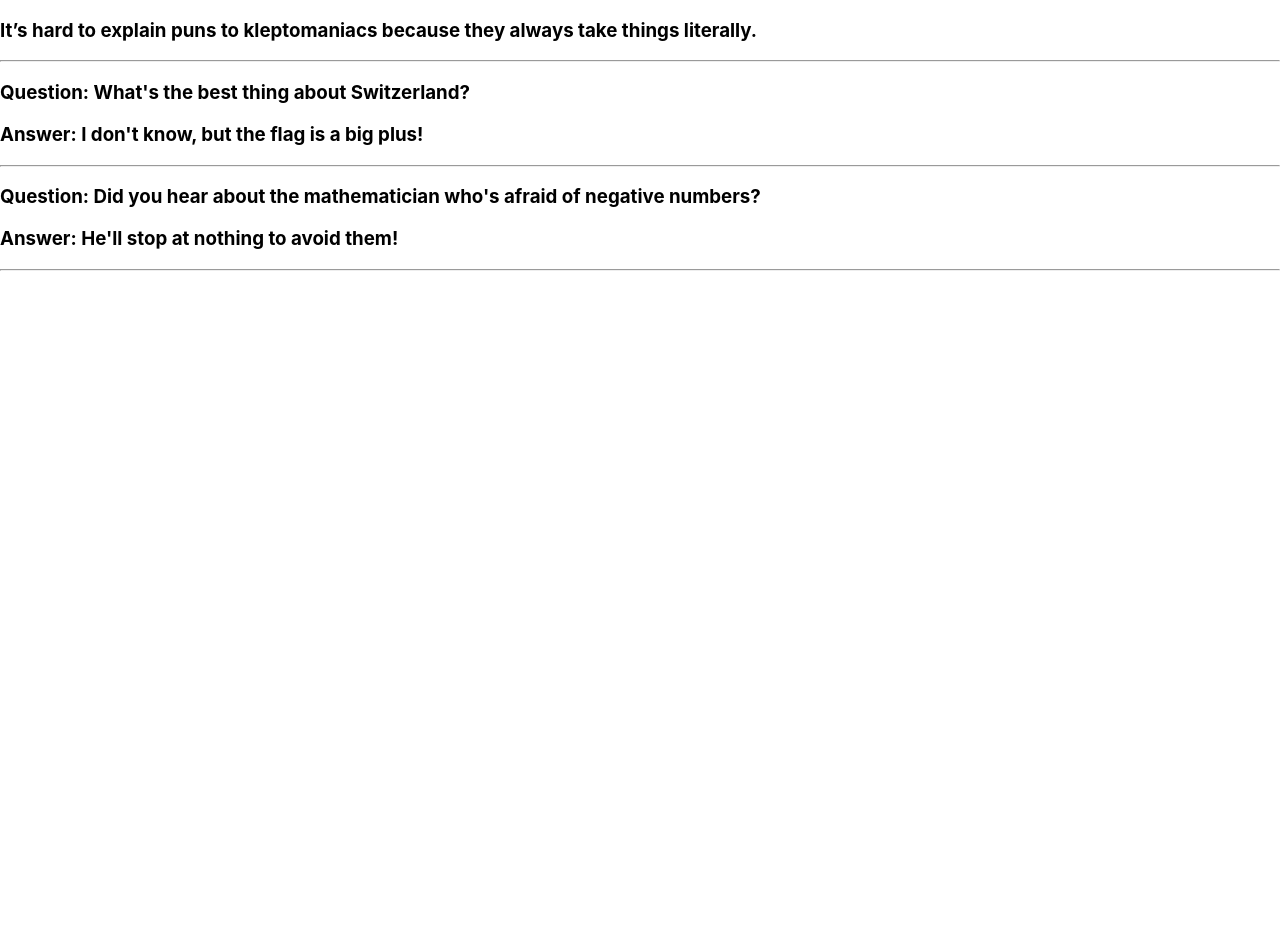
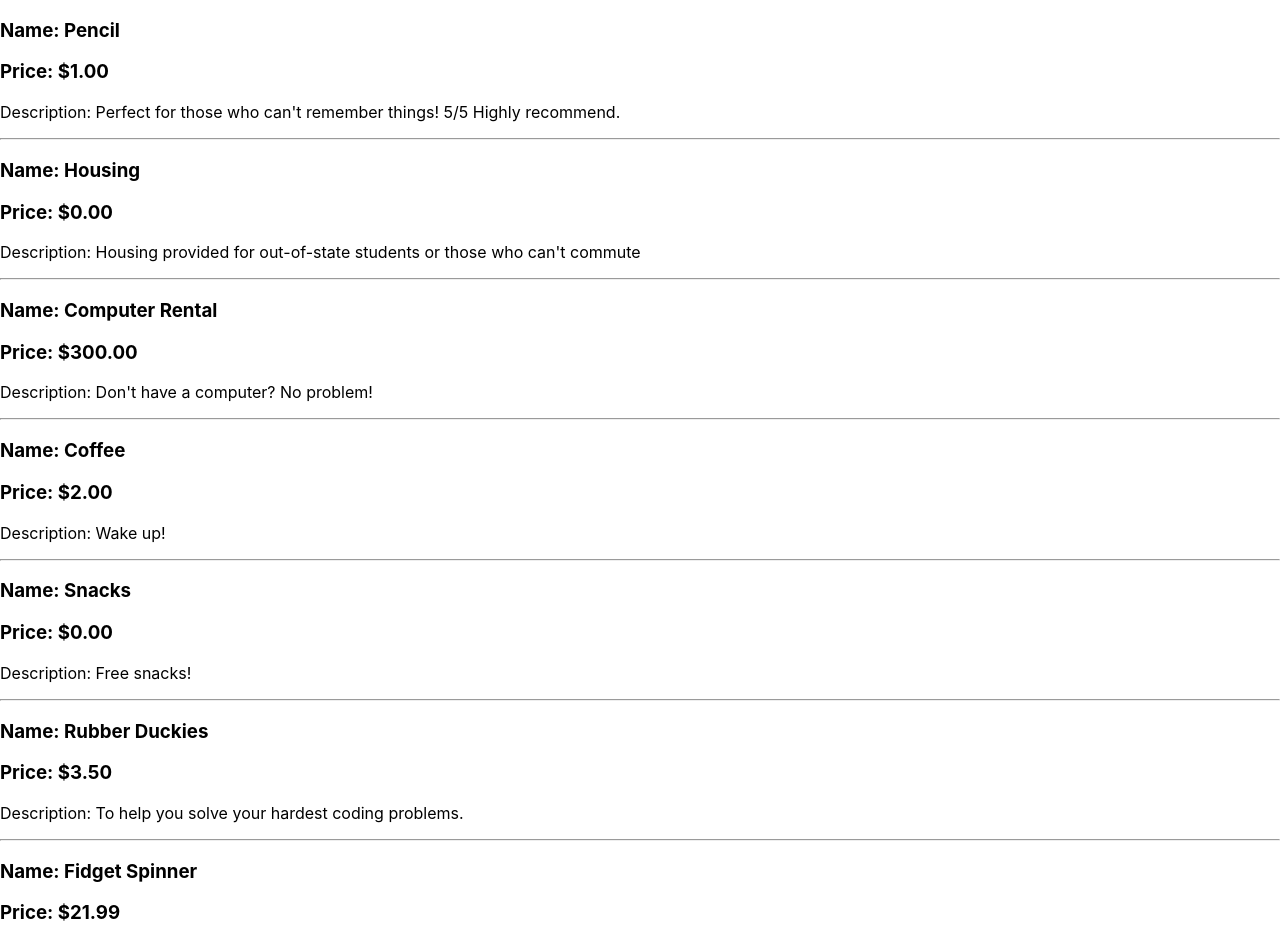
Before and after one commit to SuzanneNL/learn-react, a React (Create React App) app in the folder my-app/: page / in a window 1280 px wide. Shown: the top 944 px of the page. Before the commit the page ends 800 px from the top, so only its background shows below. Built offline with nearby package versions, Linux system fonts and the light colour scheme.

Commit message:
Pratice mapping components

```diff
--- /dev/null
+++ b/my-app/src/ProductsApp.js
@@ -0,0 +1,18 @@
+import React from 'react';
+import productsData from './components/vschoolProducts';
+import Product from './components/Product';
+
+
+function ProductsApp() {
+    const productComponents = productsData.map(item =>
+    <Product key={item.id} product={item}
+    />)
+
+    return (
+        <div>
+            {productComponents}
+        </div>
+    )
+}
+
+export default ProductsApp
--- /dev/null
+++ b/my-app/src/components/Product.js
@@ -0,0 +1,14 @@
+import React from 'react';
+
+function Product(props) {
+    return (
+        <div>
+            <h3>Name: {props.product.name}</h3>
+            <h3>Price: {props.product.price.toLocaleString("en-US", {style: "currency", currency: "USD" })}</h3>
+            <p>Description: {props.product.description}</p>
+            <hr/>
+        </div>
+    )
+}
+
+export default Product
--- /dev/null
+++ b/my-app/src/components/vschoolProducts.js
@@ -0,0 +1,52 @@
+const products = [
+    {
+        id: "1",
+        name: "Pencil",
+        price: 1,
+        description: "Perfect for those who can't remember things! 5/5 Highly recommend."
+    },
+    {
+        id: "2",
+        name: "Housing",
+        price: 0,
+        description: "Housing provided for out-of-state students or those who can't commute"
+    },
+    {
+        id: "3",
+        name: "Computer Rental",
+        price: 300,
+        description: "Don't have a computer? No problem!"
+    },
+    {
+        id: "4",
+        name: "Coffee",
+        price: 2,
+        description: "Wake up!"
+    },
+    {
+        id: "5",
+        name: "Snacks",
+        price: 0,
+        description: "Free snacks!"
+    },
+    {
+        id: "6",
+        name: "Rubber Duckies",
+        price: 3.50,
+        description: "To help you solve your hardest coding problems."
+    },
+    {
+        id: "7",
+        name: "Fidget Spinner",
+        price: 21.99,
+        description: "Because we like to pretend we're in high school."
+    },
+    {
+        id: "8",
+        name: "Sticker Set",
+        price: 14.99,
+        description: "To prove to other devs you know a lot."
+    }
+]
+
+export default products
--- a/my-app/src/index.js
+++ b/my-app/src/index.js
@@ -4,10 +4,10 @@ import './index.css';
 import App from './App';
 import reportWebVitals from './reportWebVitals';
 
-import JokeApp from './JokeApp';
+import ProductsApp from './ProductsApp';
 
 ReactDOM.render(
-  <JokeApp />,
+  <ProductsApp />,
   document.getElementById("root")
   )
 
```
